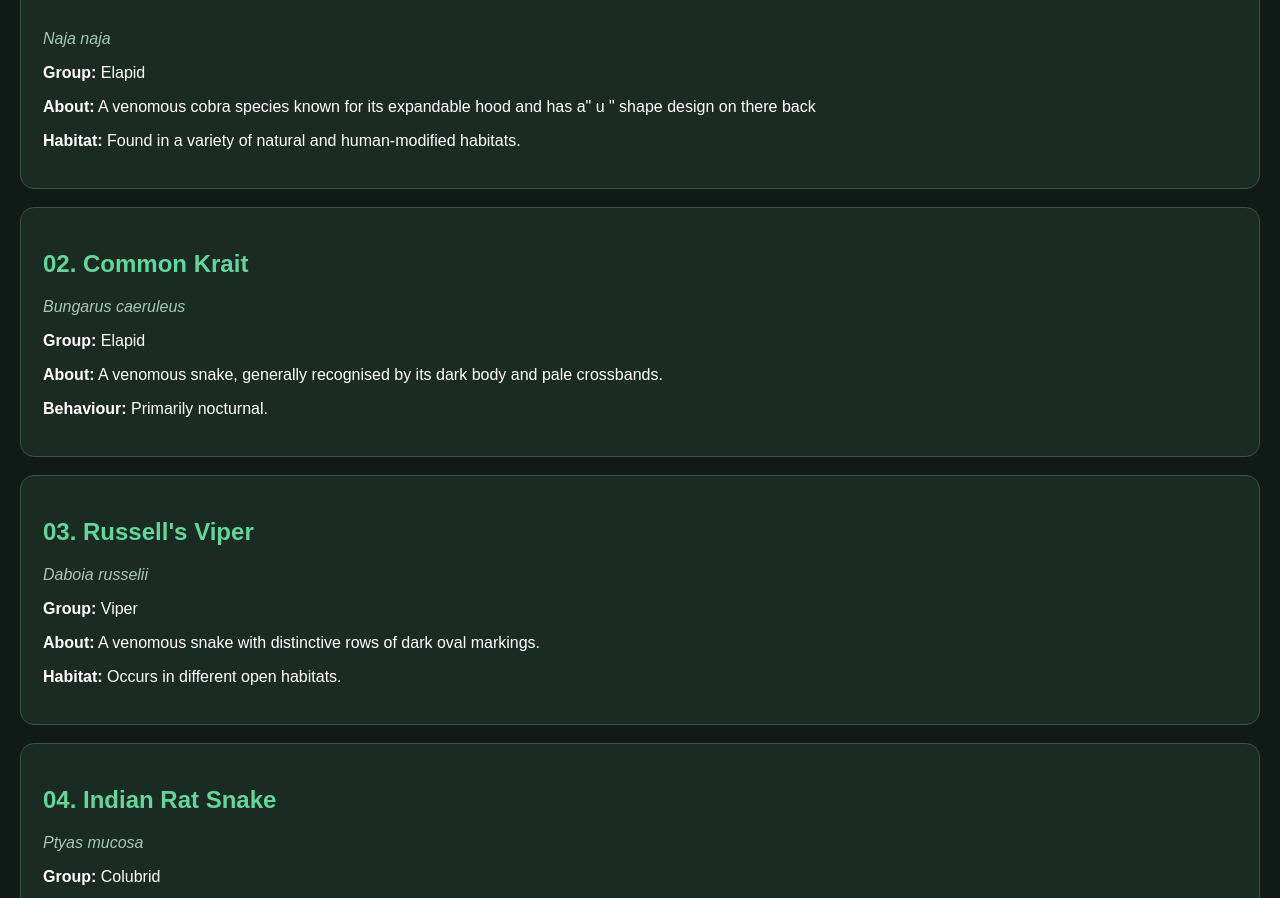
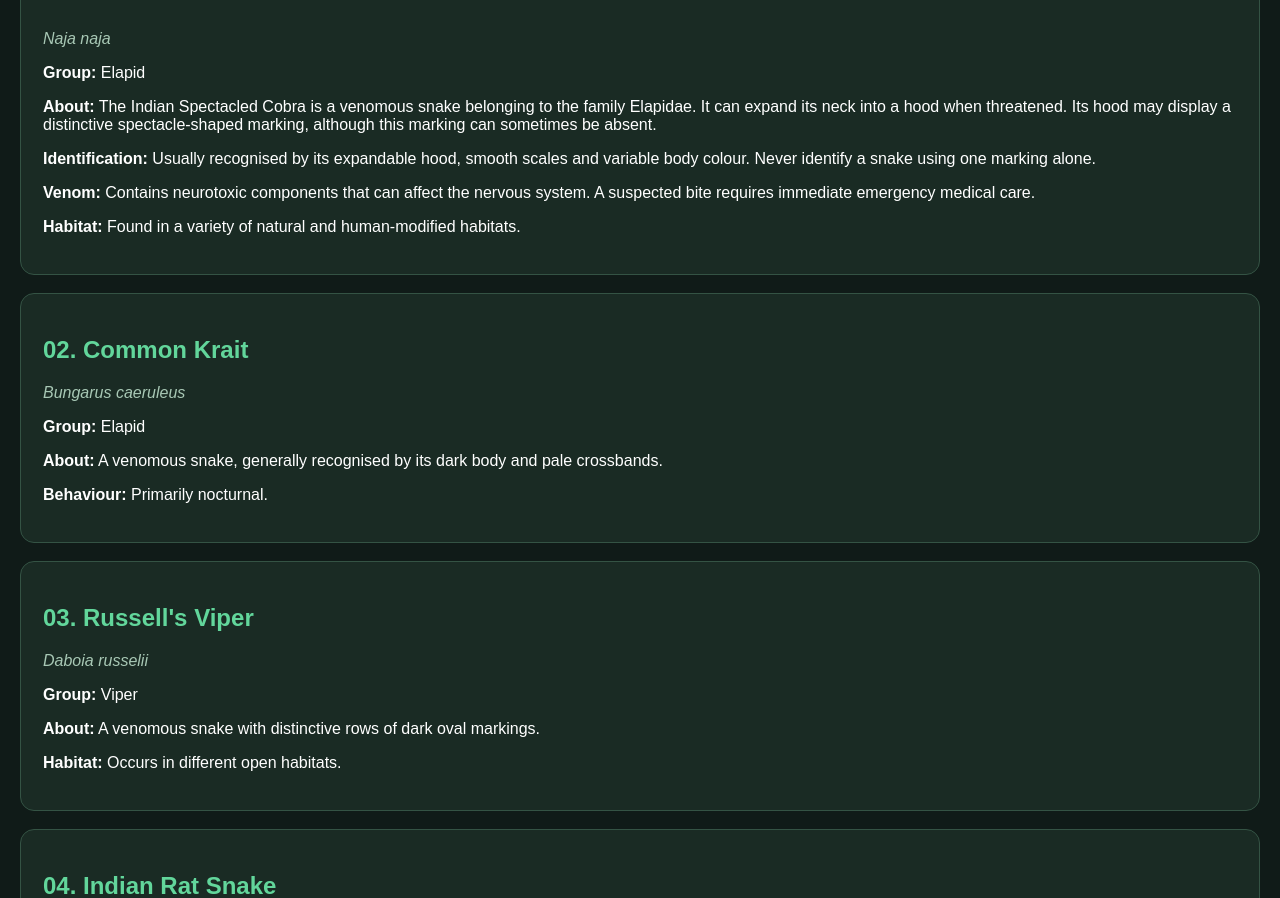
Before and after one commit to arnabbasu369-create/snake-safety-west-bengal, a plain HTML site: page snakes.html in a window 1280 px wide. Shown: the part 3499-4397 px from the top of the page. Drawn offline with Linux system fonts and the light colour scheme.

Commit message:
Improve Indian Spectacled Cobra information

```diff
--- a/snakes.html
+++ b/snakes.html
@@ -109,7 +109,11 @@ style="width:100%; border-radius:12px; margin:12px 0;"
 >
 <p class="scientific">Naja naja</p>
 <p><b>Group:</b> Elapid</p>
-<p><b>About:</b> A venomous cobra species known for its expandable hood and has a" u " shape design on there back</p>
+<p><b>About:</b> The Indian Spectacled Cobra is a venomous snake belonging to the family Elapidae. It can expand its neck into a hood when threatened. Its hood may display a distinctive spectacle-shaped marking, although this marking can sometimes be absent.</p>
+
+<p><b>Identification:</b> Usually recognised by its expandable hood, smooth scales and variable body colour. Never identify a snake using one marking alone.</p>
+
+<p><b>Venom:</b> Contains neurotoxic components that can affect the nervous system. A suspected bite requires immediate emergency medical care.</p>
 <p><b>Habitat:</b> Found in a variety of natural and human-modified habitats.</p>
 </div>
 
```
